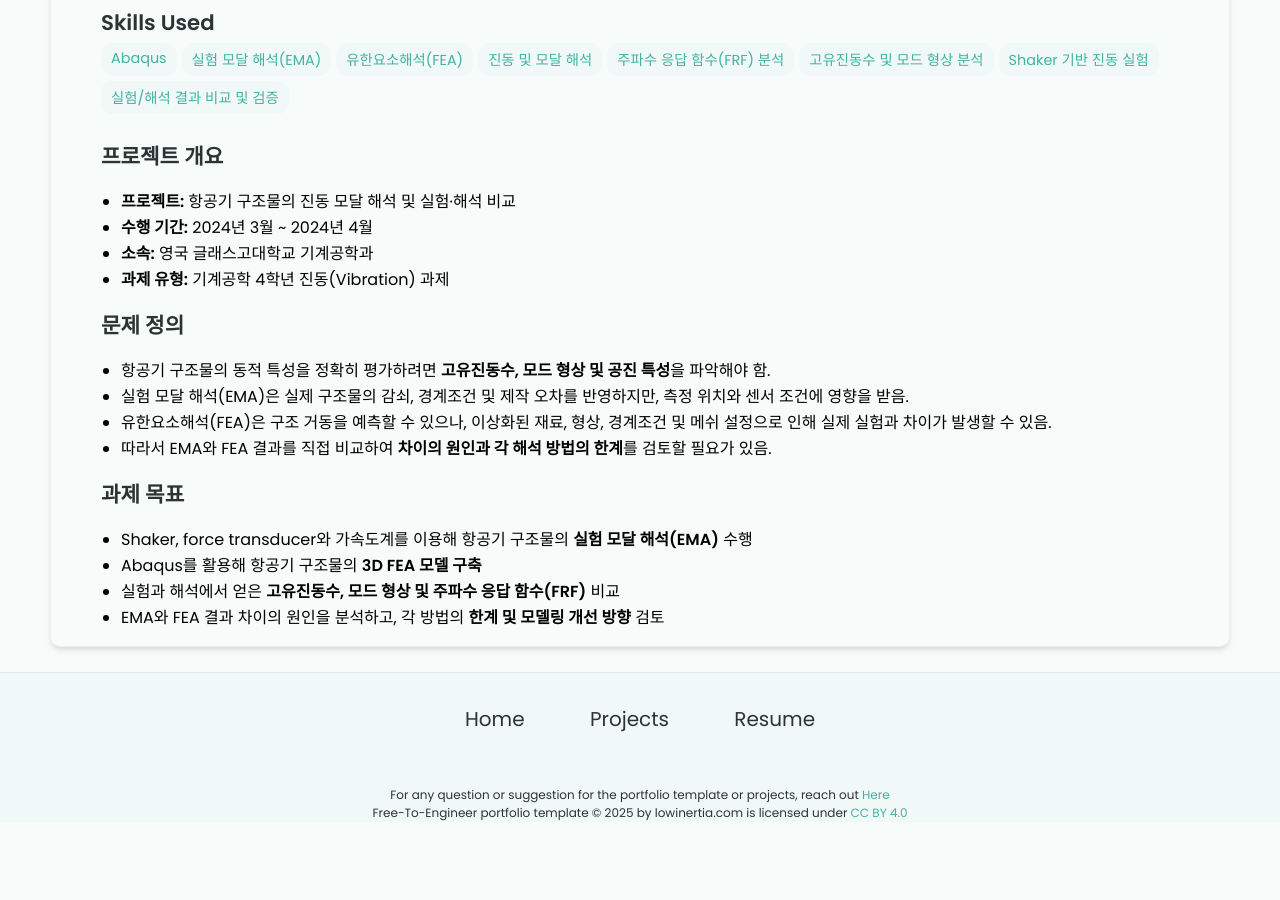
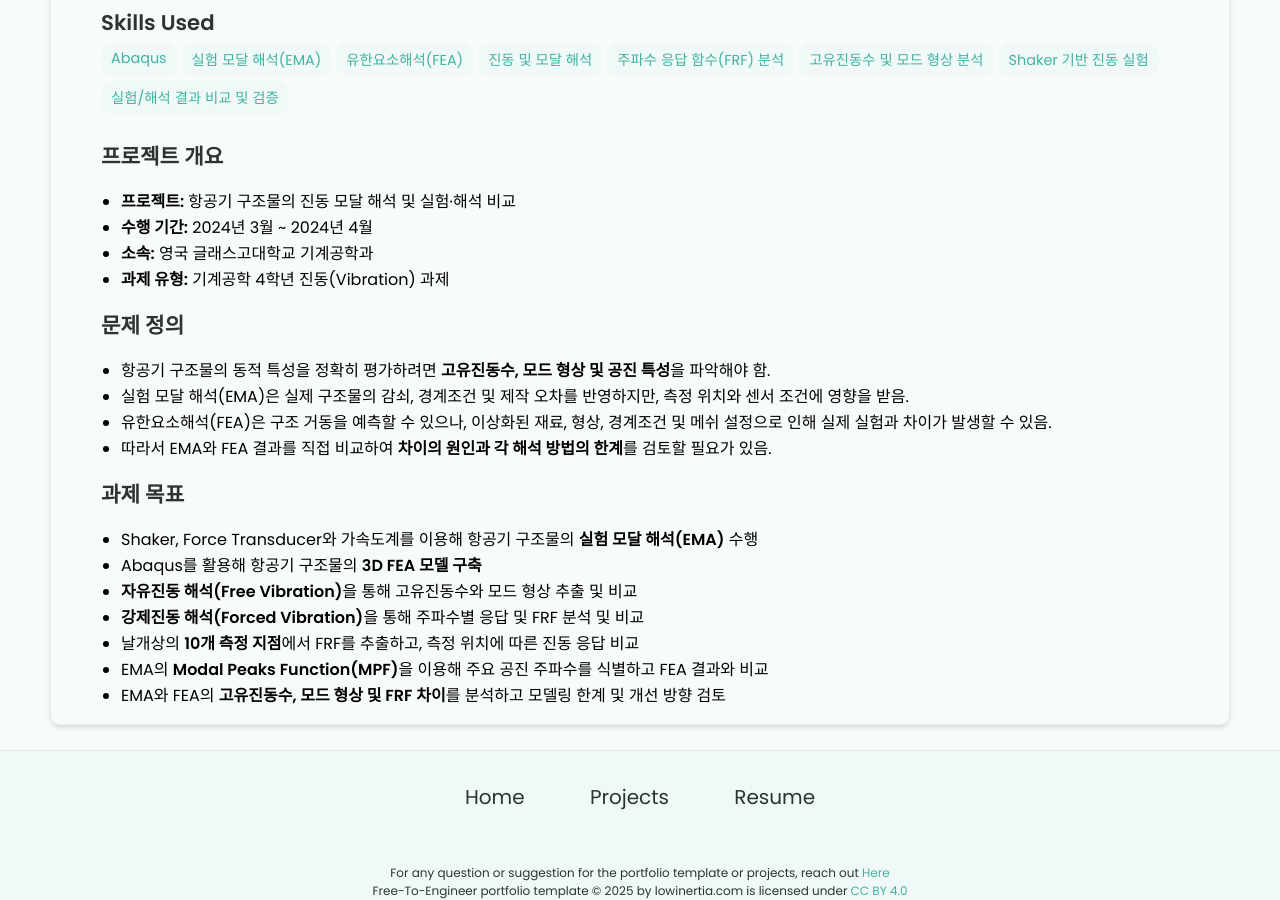
Before and after one commit to border3033/border3033.github.io, a Jekyll site: the page built from _projects/항공기 구조물 진동해석/index.md, in a window 1280 px wide and 900 px high, scrolled down 641 px. Built offline with Jekyll 4.4.1, drawn with Linux system fonts in a browser that asks for light colours; before the commit the page ends 1463 px from its top, so only the background shows below that.

Commit message:
Update index.md

```diff
--- a/_projects/항공기 구조물 진동해석/index.md
+++ b/_projects/항공기 구조물 진동해석/index.md
@@ -33,7 +33,10 @@ main-image: /coverpage.png
 
 ## 과제 목표
 
-- Shaker, force transducer와 가속도계를 이용해 항공기 구조물의 **실험 모달 해석(EMA)** 수행
+- Shaker, Force Transducer와 가속도계를 이용해 항공기 구조물의 **실험 모달 해석(EMA)** 수행
 - Abaqus를 활용해 항공기 구조물의 **3D FEA 모델 구축**
-- 실험과 해석에서 얻은 **고유진동수, 모드 형상 및 주파수 응답 함수(FRF)** 비교
-- EMA와 FEA 결과 차이의 원인을 분석하고, 각 방법의 **한계 및 모델링 개선 방향** 검토
+- **자유진동 해석(Free Vibration)**을 통해 고유진동수와 모드 형상 추출 및 비교
+- **강제진동 해석(Forced Vibration)**을 통해 주파수별 응답 및 FRF 분석 및 비교
+- 날개상의 **10개 측정 지점**에서 FRF를 추출하고, 측정 위치에 따른 진동 응답 비교
+- EMA의 **Modal Peaks Function(MPF)**을 이용해 주요 공진 주파수를 식별하고 FEA 결과와 비교
+- EMA와 FEA의 **고유진동수, 모드 형상 및 FRF 차이**를 분석하고 모델링 한계 및 개선 방향 검토
```
